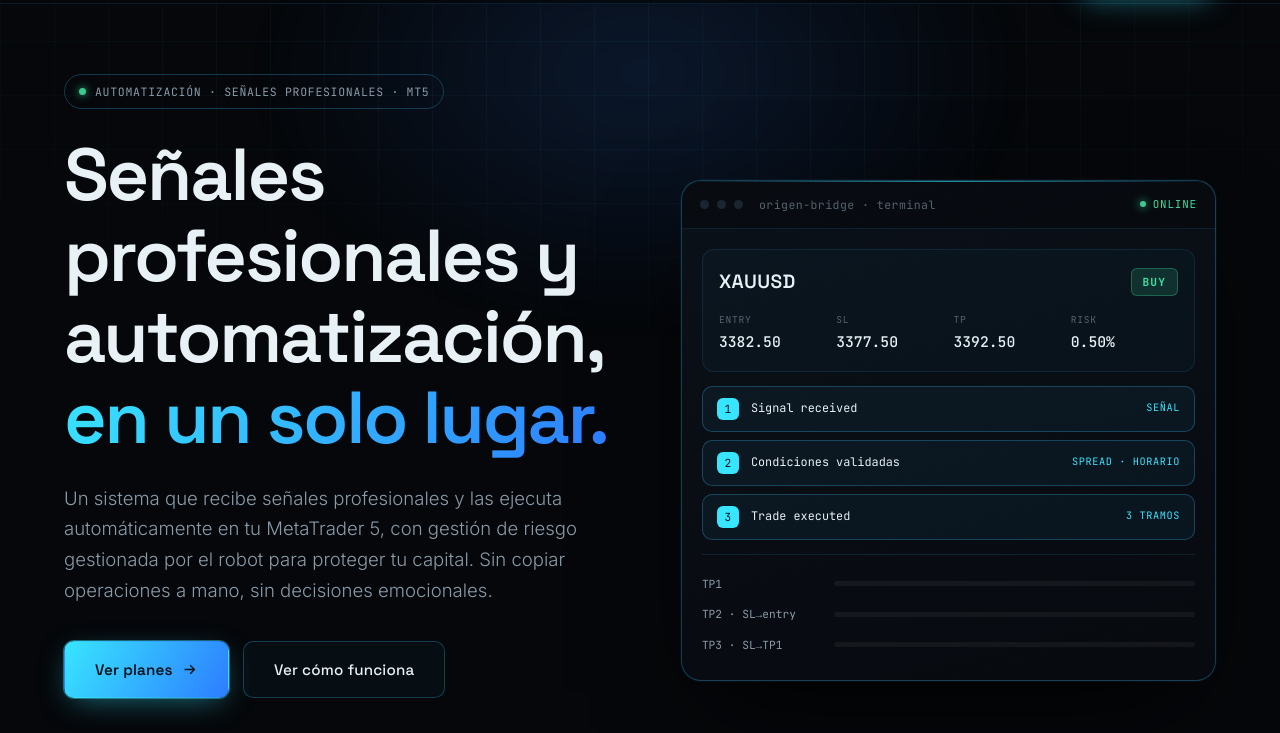
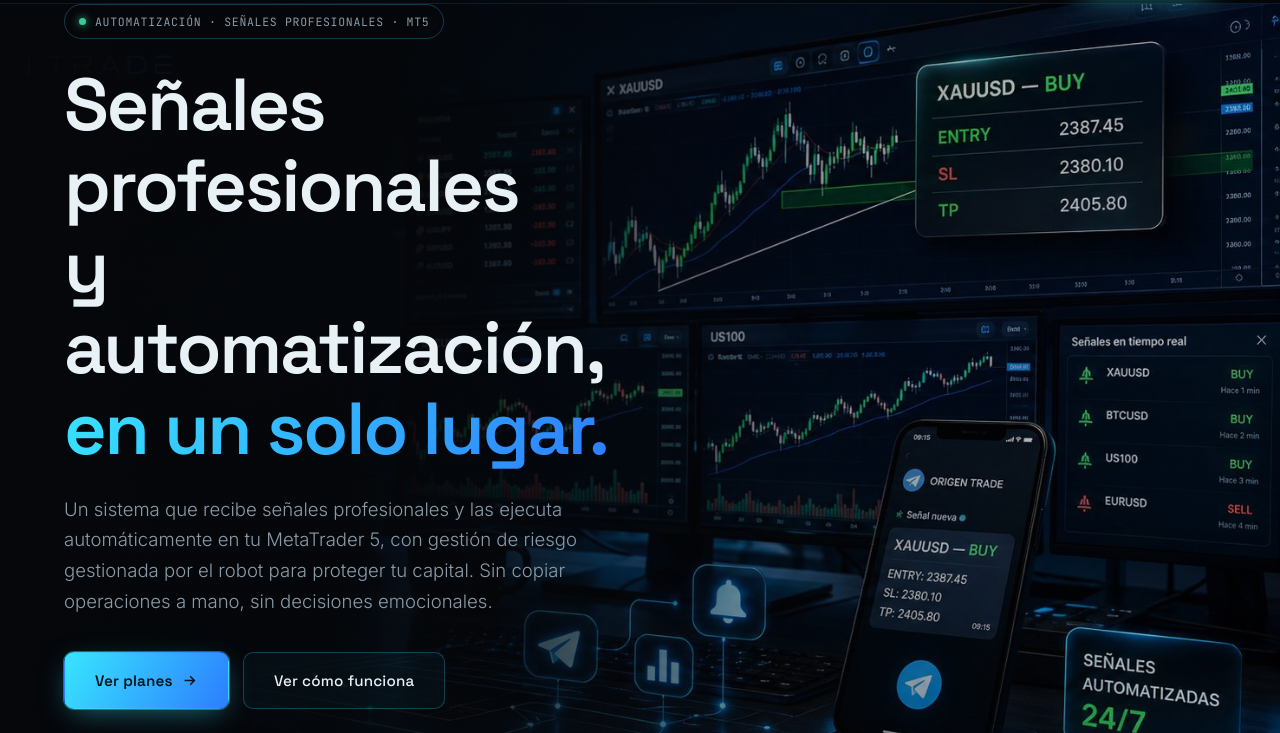
Before and after one commit to magcommunityy/Elmanantialdeiguazu, a plain HTML site: page index.html in a window 1280 px wide. Shown: the part 67-800 px from the top of the page. Drawn offline with Linux system fonts and the light colour scheme.

Commit message:
Add files via upload

```diff
--- a/index.html
+++ b/index.html
@@ -81,6 +81,18 @@ svg{display:block}
 .nav-toggle span{display:block;width:20px;height:1.5px;background:var(--text);margin:4px 0;transition:.2s}
 .hero{padding:70px 0 96px;position:relative}
 .hero-grid{display:grid;grid-template-columns:1.02fr .98fr;gap:60px;align-items:center}
+.hero-img{position:relative;padding:0;min-height:640px;display:flex;align-items:center;overflow:hidden}
+.hero-img-bg{position:absolute;inset:0;background:url('hero.jpg') center right/cover no-repeat;z-index:0}
+.hero-img-bg::after{content:"";position:absolute;inset:0;
+  background:linear-gradient(90deg,var(--bg) 0%,rgba(5,7,10,.86) 34%,rgba(5,7,10,.4) 60%,rgba(5,7,10,.15) 100%)}
+.hero-inner{position:relative;z-index:1;width:100%}
+.hero-copy{max-width:560px}
+@media(max-width:960px){
+  .hero-img{min-height:auto;padding:80px 0 90px}
+  .hero-img-bg{opacity:.5}
+  .hero-img-bg::after{background:linear-gradient(180deg,rgba(5,7,10,.7),rgba(5,7,10,.92))}
+  .hero-copy{max-width:100%}
+}
 .hero-badge{display:inline-flex;align-items:center;gap:9px;padding:7px 14px;border:1px solid var(--line-2);border-radius:30px;font-family:'JetBrains Mono',monospace;font-size:.72rem;color:var(--muted);letter-spacing:.06em;margin-bottom:26px}
 .hero-badge .live{width:7px;height:7px;border-radius:50%;background:var(--up);box-shadow:0 0 8px var(--up);animation:blink 1.8s infinite}
 @keyframes blink{0%,100%{opacity:1}50%{opacity:.35}}
@@ -446,11 +458,12 @@ footer{border-top:1px solid var(--line);padding:64px 0 40px;margin-top:100px}
   </div>
 </nav>
 
-<header class="hero">
-  <div class="wrap hero-grid">
-    <div class="reveal in">
+<header class="hero hero-img">
+  <div class="hero-img-bg" role="img" aria-label="Estación de trading profesional de Origen Trade con pantallas de XAUUSD, BTCUSD y US100, señal entrante por Telegram y panel de señales en tiempo real"></div>
+  <div class="wrap hero-inner">
+    <div class="hero-copy reveal in">
       <div class="hero-badge"><span class="live"></span>AUTOMATIZACIÓN · SEÑALES PROFESIONALES · MT5</div>
-      <h1>Señales profesionales y automatización,<br><span class="grad">en un solo lugar.</span></h1>
+      <h1>Señales profesionales<br>y automatización,<br><span class="grad">en un solo lugar.</span></h1>
       <p class="sub" data-cfg="hero.sub">Un sistema que recibe señales profesionales y las ejecuta automáticamente en tu MetaTrader 5, con gestión de riesgo gestionada por el robot para proteger tu capital. Sin copiar operaciones a mano, sin decisiones emocionales.</p>
       <div class="hero-actions">
         <a href="#planes" class="btn btn-primary">Ver planes<svg viewBox="0 0 24 24" fill="none" stroke="currentColor" stroke-width="2"><path d="M5 12h14M13 6l6 6-6 6"/></svg></a>
@@ -460,34 +473,6 @@ footer{border-top:1px solid var(--line);padding:64px 0 40px;margin-top:100px}
         <div class="hm"><div class="k">Latencia de captura</div><div class="v">Tiempo real</div></div>
         <div class="hm"><div class="k">Ejecución</div><div class="v">3 tramos config.</div></div>
         <div class="hm"><div class="k">Reconexión</div><div class="v">Automática</div></div>
-      </div>
-    </div>
-    <div class="dash reveal in" role="img" aria-label="Panel del sistema mostrando una señal ejecutándose en tres tramos">
-      <div class="dash-bar">
-        <span class="dash-dot"></span><span class="dash-dot"></span><span class="dash-dot"></span>
-        <span class="dash-title">origen-bridge · terminal</span>
-        <span class="dash-live"><span class="live"></span>ONLINE</span>
-      </div>
-      <div class="dash-body">
-        <div class="ticket">
-          <div class="ticket-top"><span class="sym">XAUUSD</span><span class="side">BUY</span></div>
-          <div class="ticket-grid">
-            <div class="tk"><div class="l">Entry</div><div class="n">3382.50</div></div>
-            <div class="tk"><div class="l">SL</div><div class="n">3377.50</div></div>
-            <div class="tk"><div class="l">TP</div><div class="n">3392.50</div></div>
-            <div class="tk"><div class="l">Risk</div><div class="n">0.50%</div></div>
-          </div>
-        </div>
-        <div class="pipeline">
-          <div class="pl" id="p1"><span class="ic">1</span>Signal received<span class="tag">SEÑAL</span></div>
-          <div class="pl" id="p2"><span class="ic">2</span>Condiciones validadas<span class="tag">SPREAD · HORARIO</span></div>
-          <div class="pl" id="p3"><span class="ic">3</span>Trade executed<span class="tag">3 TRAMOS</span></div>
-        </div>
-        <div class="ladder">
-          <div class="lad"><span class="lab">TP1</span><div class="lad-track"><i class="lad-fill" id="f1"></i></div></div>
-          <div class="lad"><span class="lab">TP2 · SL→entry</span><div class="lad-track"><i class="lad-fill" id="f2"></i></div></div>
-          <div class="lad"><span class="lab">TP3 · SL→TP1</span><div class="lad-track"><i class="lad-fill" id="f3"></i></div></div>
-        </div>
       </div>
     </div>
   </div>
@@ -1212,18 +1197,6 @@ navLinks.querySelectorAll('a').forEach(a=>a.addEventListener('click',()=>{navLin
 const io=new IntersectionObserver((entries)=>{entries.forEach(e=>{if(e.isIntersecting){e.target.classList.add('in');io.unobserve(e.target);}});},{threshold:.12});
 document.querySelectorAll('.reveal:not(.in)').forEach(el=>io.observe(el));
 
-const pls=[document.getElementById('p1'),document.getElementById('p2'),document.getElementById('p3')];
-const fills=[document.getElementById('f1'),document.getElementById('f2'),document.getElementById('f3')];
-const reduce=window.matchMedia('(prefers-reduced-motion:reduce)').matches;
-function runDemo(){
-  pls.forEach(p=>p.classList.remove('on'));
-  fills.forEach(f=>f.style.width='0');
-  pls.forEach((p,i)=>setTimeout(()=>p.classList.add('on'),650*(i+1)));
-  fills.forEach((f,i)=>setTimeout(()=>f.style.width=(34-i)+'%',2400+i*450));
-}
-if(!reduce){ runDemo(); setInterval(runDemo,7000); }
-else { pls.forEach(p=>p.classList.add('on')); fills.forEach((f,i)=>f.style.width=(34-i)+'%'); }
-
 /* ---------- MODAL CHECKOUT ---------- */
 (function(){
   const ov=document.getElementById('checkoutModal');
```
Also changed, not shown: hero.jpg (added).
